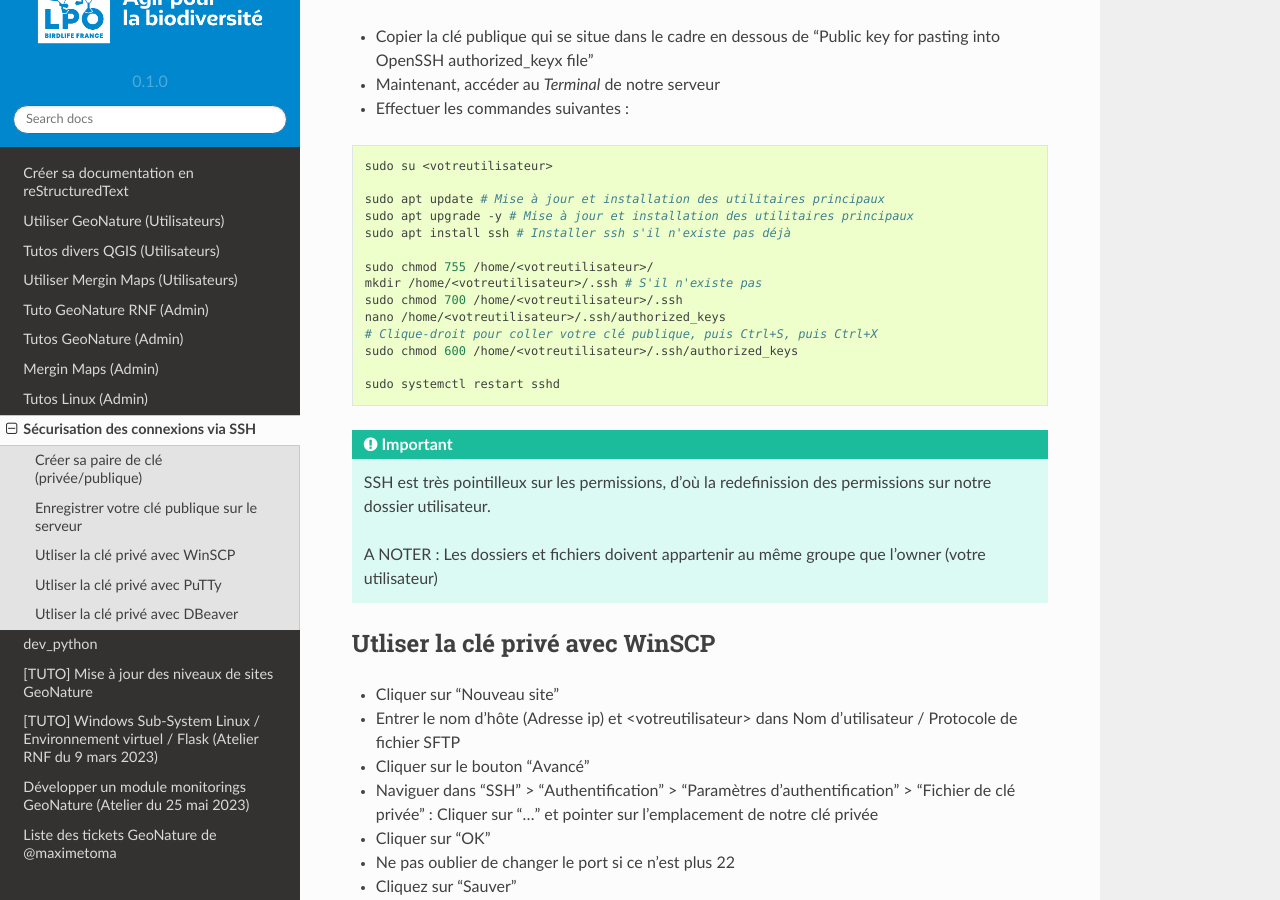
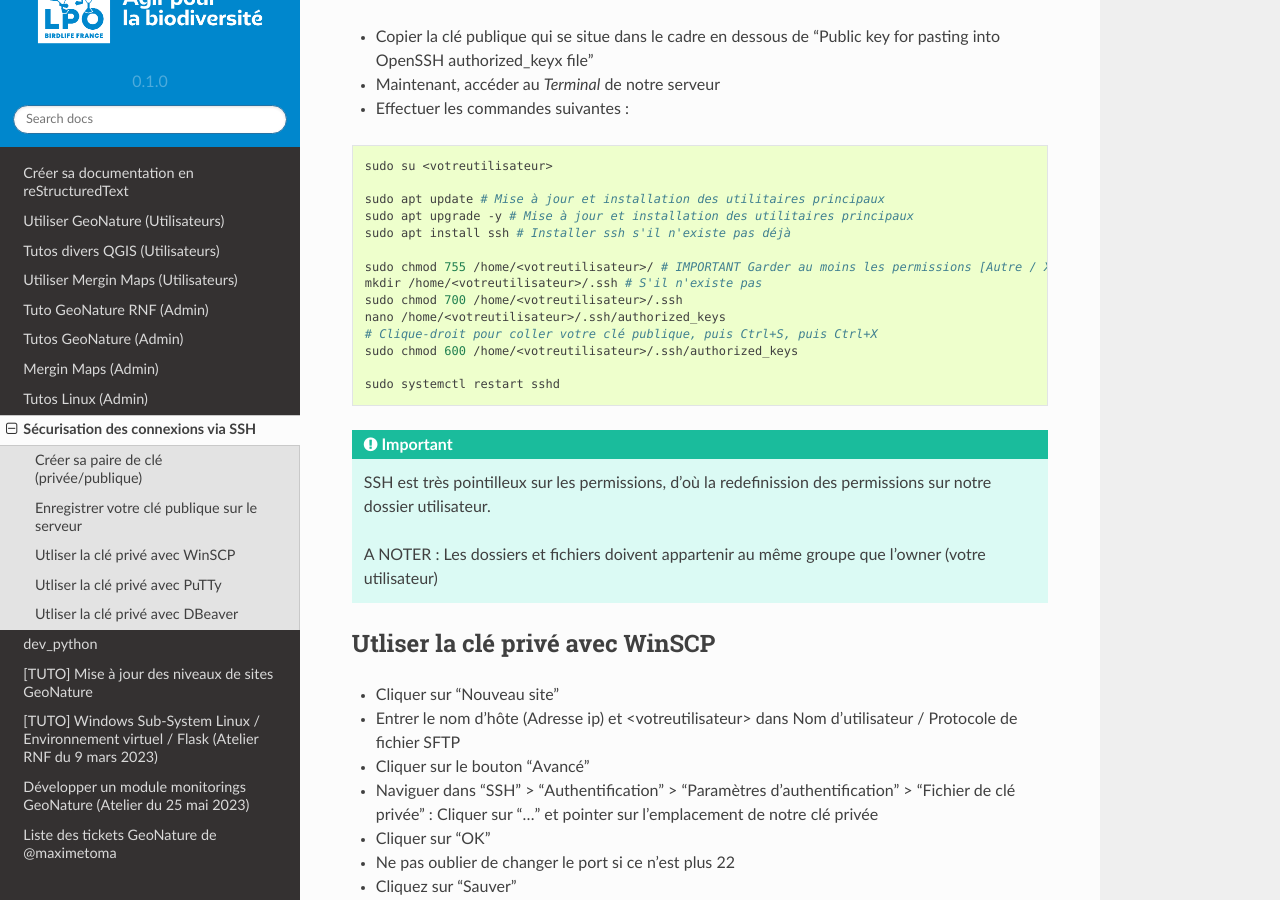
Before and after one commit to LPO-PPN/documention_ppn, a Sphinx documentation site: the page built from docs/source/cles_ssh.rst, in a window 1280 px wide and 900 px high, scrolled down 1270 px. Built offline with Sphinx 7.4.7 and the Read the Docs theme 2.0.0, drawn with Linux system fonts in a browser that asks for light colours.

Commit message:
Update cles_ssh.rst

```diff
--- a/docs/source/cles_ssh.rst
+++ b/docs/source/cles_ssh.rst
@@ -55,7 +55,7 @@ Encore sur puttygen ;)
     sudo apt upgrade -y # Mise à jour et installation des utilitaires principaux
     sudo apt install ssh # Installer ssh s'il n'existe pas déjà
 
-    sudo chmod 755 /home/<votreutilisateur>/
+    sudo chmod 755 /home/<votreutilisateur>/ # IMPORTANT Garder au moins les permissions [Autre / X] d'activé, sans ça GeoNature ne fonctionnera plus...
     mkdir /home/<votreutilisateur>/.ssh # S'il n'existe pas
     sudo chmod 700 /home/<votreutilisateur>/.ssh
     nano /home/<votreutilisateur>/.ssh/authorized_keys
```
